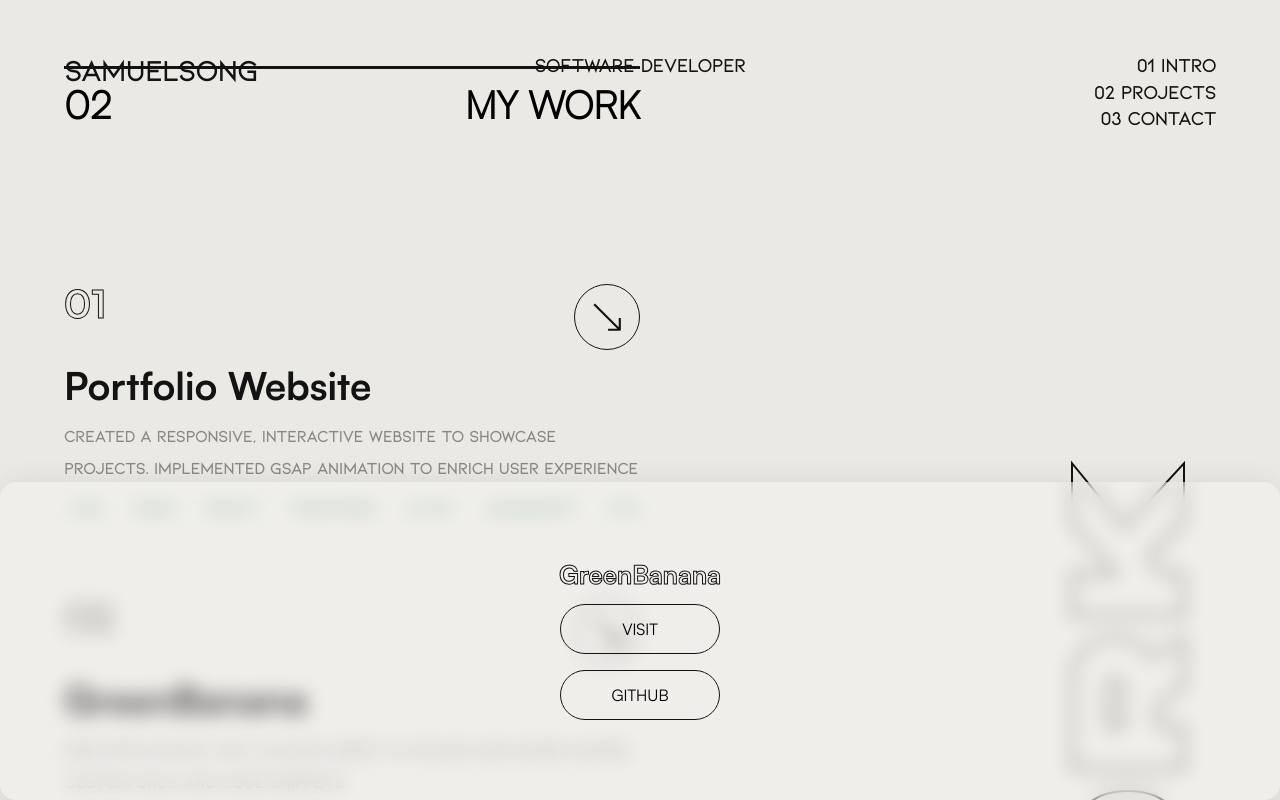
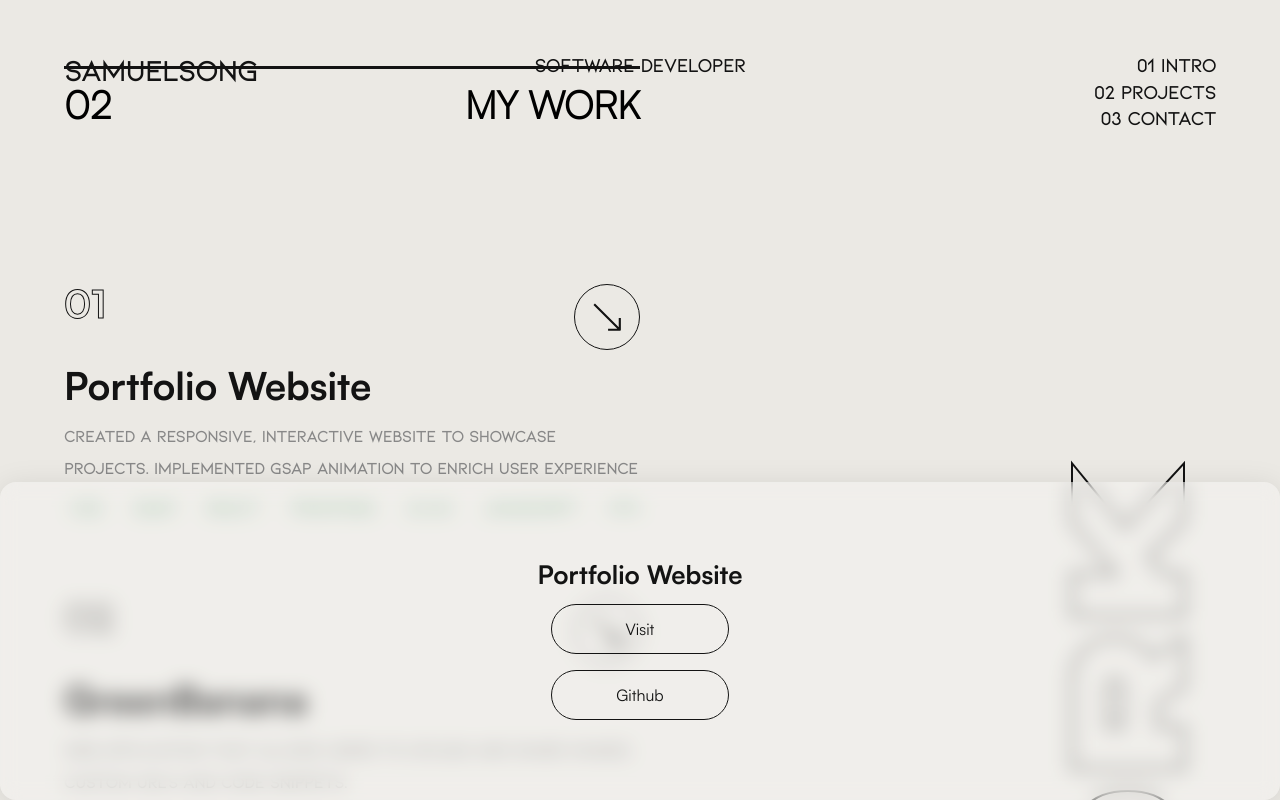
Before and after one commit to samueljsong/portfolio.v4, a React (Vite) app: page /home in a window 1280 px wide. Both pictures are taken after a click on the element 352 px from the left and 1756 px from the top of the page. Shown: the part 1356-2156 px from the top of the page. Built offline with nearby package versions, Linux system fonts and the light colour scheme.

Commit message:
finished modal

```diff
--- a/src/components/Marquee.jsx
+++ b/src/components/Marquee.jsx
@@ -35,13 +35,12 @@ export const InfiniteMarquee = ({ tech }) => {
         <div className="marquee-container">
             <div className="marquee-content" ref={marqueeRef}>
                 {tech.map((x) => {
-                    return <span className="text">{x}</span>;
+                    return (
+                        <span className="text" key={x}>
+                            {x}
+                        </span>
+                    );
                 })}
-                {/* <span className="text">Item 1</span>
-                <span className="text">Item 2</span>
-                <span className="text">Item 3</span>
-                <span className="text">Item 4</span>
-                <span className="text">Item 5</span> */}
             </div>
         </div>
     );
--- a/src/components/Modal.jsx
+++ b/src/components/Modal.jsx
@@ -14,14 +14,76 @@ import { ScrollTrigger } from "gsap/ScrollTrigger";
 gsap.registerPlugin(useGSAP);
 gsap.registerPlugin(ScrollTrigger);
 
-export const Modal = ({ toggleModal }) => {
+export const Modal = ({ toggleModal, modalTitle, githubLink, link }) => {
+    useGSAP(() => {
+        const t1 = gsap.timeline();
+
+        t1.from(".modal", {
+            y: "100%",
+            duration: 0.5,
+            ease: "power4.out",
+        });
+    });
+
+    const handleMouseEnter = () => {
+        gsap.to(".link", {
+            y: -5,
+            duration: 0.1,
+            color: "var(--highlight)",
+            borderColor: "var(--highlight)",
+        });
+    };
+
+    const handleMouseExit = () => {
+        gsap.to(".link", {
+            y: 0,
+            duration: 0.1,
+            color: "var(--primary)",
+            borderColor: "var(--primary)",
+        });
+    };
+
+    const gitMouseEnter = () => {
+        gsap.to(".githubLink", {
+            y: -5,
+            duration: 0.1,
+            color: "var(--highlight)",
+            borderColor: "var(--highlight)",
+        });
+    };
+
+    const gitMouseExit = () => {
+        gsap.to(".githubLink", {
+            y: 0,
+            duration: 0.1,
+            color: "var(--primary)",
+            borderColor: "var(--primary)",
+        });
+    };
+
     return (
         <>
             <div className="modal-container" onClick={toggleModal}></div>
             <div className="modal">
-                <h3 className="heading2">GreenBanana</h3>
-                <button className="btn text2 buttonText">VISIT</button>
-                <button className="btn text2 buttonText">GITHUB</button>
+                <h3 className="heading2">{modalTitle}</h3>
+                <a
+                    href={link}
+                    target="_blank"
+                    className="btn text2 buttonText link"
+                    onMouseEnter={handleMouseEnter}
+                    onMouseLeave={handleMouseExit}
+                >
+                    Visit
+                </a>
+                <a
+                    href={githubLink}
+                    target="_blank"
+                    className="btn text2 buttonText githubLink"
+                    onMouseEnter={gitMouseEnter}
+                    onMouseLeave={gitMouseExit}
+                >
+                    Github
+                </a>
             </div>
         </>
     );
--- a/src/components/Project.jsx
+++ b/src/components/Project.jsx
@@ -68,6 +68,8 @@ const portfolioDescription = {
     description:
         "Created a responsive, interactive website to showcase projects. Implemented GSAP animation to enrich user experience",
     tech: ["GSAP", "React", "Frontend", "UI/UX", "JavaScript", "HTML", "CSS"],
+    github: "https://github.com/samueljsong/portfolio.v4",
+    link: "https://samuelsong.netlify.app/",
 };
 const greenbananaDescription = {
     description:
@@ -81,6 +83,8 @@ const greenbananaDescription = {
         "MongoDB",
         "Full Stack",
     ],
+    github: "https://github.com/samueljsong/GreenBanana",
+    link: "",
 };
 const flakerDescription = {
     description:
@@ -94,4 +98,6 @@ const flakerDescription = {
         "NodeJS",
         "Full Stack",
     ],
+    github: "https://github.com/samueljsong/Flaker-Client",
+    link: "",
 };
--- a/src/components/ProjectCard.jsx
+++ b/src/components/ProjectCard.jsx
@@ -22,7 +22,7 @@ gsap.registerPlugin(useGSAP);
 gsap.registerPlugin(ScrollTrigger);
 
 export const ProjectCard = ({ id, title, num, project, openModalHandler }) => {
-    const toggleModal = useContext(ModalContext);
+    const modalFunctions = useContext(ModalContext);
 
     const onMouseOverCardHandler = () => {
         gsap.to(`.${id} > .project-top > .arrow-container`, {
@@ -54,13 +54,20 @@ export const ProjectCard = ({ id, title, num, project, openModalHandler }) => {
         });
     };
 
+    const onProjectCardClickHandler = () => {
+        modalFunctions.toggleModal();
+        modalFunctions.changeModalTitle(title);
+        modalFunctions.changeLink(project.link);
+        modalFunctions.changeGithubLink(project.github);
+    };
+
     return (
         <>
             <div
                 className={`project-card-container ${id}`}
                 onMouseEnter={onMouseOverCardHandler}
                 onMouseLeave={onMouseLeaveCardHandler}
-                onClick={toggleModal}
+                onClick={onProjectCardClickHandler}
             >
                 <div className="project-top">
                     <h3 className="heading2 project-num">{num}</h3>
--- a/src/pages/HomePage.jsx
+++ b/src/pages/HomePage.jsx
@@ -31,9 +31,31 @@ gsap.registerPlugin(ScrollTrigger);
 export const HomePage = () => {
     const [showModal, setShowModal] = useState(false);
 
+    const [modalTitle, setModalTitle] = useState("");
+    const [githubLink, setGithubLink] = useState("");
+    const [link, setLink] = useState("");
+
+    const changeGithubLink = (link) => {
+        setGithubLink(link);
+    };
+
+    const changeLink = (link) => {
+        setLink(link);
+    };
+
+    const changeModalTitle = (title) => {
+        setModalTitle(title);
+    };
+
     const toggleModal = () => {
-        console.log("CHECKING TO SEE IF CONTEXT WORKS");
         setShowModal(!showModal);
+    };
+
+    const modalFunctions = {
+        changeModalTitle: changeModalTitle,
+        toggleModal: toggleModal,
+        changeGithubLink: changeGithubLink,
+        changeLink: changeLink,
     };
 
     const lenisRef = useRef(null);
@@ -113,7 +135,16 @@ export const HomePage = () => {
         <>
             <Navbar></Navbar>
             <div className="main-container">
-                {showModal ? <Modal toggleModal={toggleModal} /> : <></>}
+                {showModal ? (
+                    <Modal
+                        toggleModal={toggleModal}
+                        modalTitle={modalTitle}
+                        githubLink={githubLink}
+                        link={link}
+                    />
+                ) : (
+                    <></>
+                )}
                 <section className="landingHome">
                     <div className="landingHome-info">
                         <h1 className="heading4 software fs-huge">SOFTWARE</h1>
@@ -125,7 +156,7 @@ export const HomePage = () => {
                 <Separation num={"01"} text={"WHO AM I?"} side={"right"} />
                 <About></About>
                 <Separation num={"02"} text={"MY WORK"} side={"left"} />
-                <ModalContext.Provider value={toggleModal}>
+                <ModalContext.Provider value={modalFunctions}>
                     <Project />
                 </ModalContext.Provider>
                 <Separation num={"03"} text={"GET IN TOUCH?"} side={"right"} />
--- a/src/styles/Modal.css
+++ b/src/styles/Modal.css
@@ -32,19 +32,20 @@
 }
 
 .modal > h3 {
-    background: none;
-    color: transparent;
-    -webkit-text-stroke-width: 1px;
-    -webkit-text-stroke-color: var(--primary);
+    color: var(--primary);
     font-size: 2vw;
 }
 
-.modal > button {
+.modal > a {
     background: none;
     border: solid 1px var(--primary);
     border-radius: 25px;
-    width: 10rem;
+    width: 7rem;
     cursor: pointer;
+    color: var(--primary);
+    text-decoration: none;
+    display: flex;
+    justify-content: center;
 }
 
 .buttonText {
```
